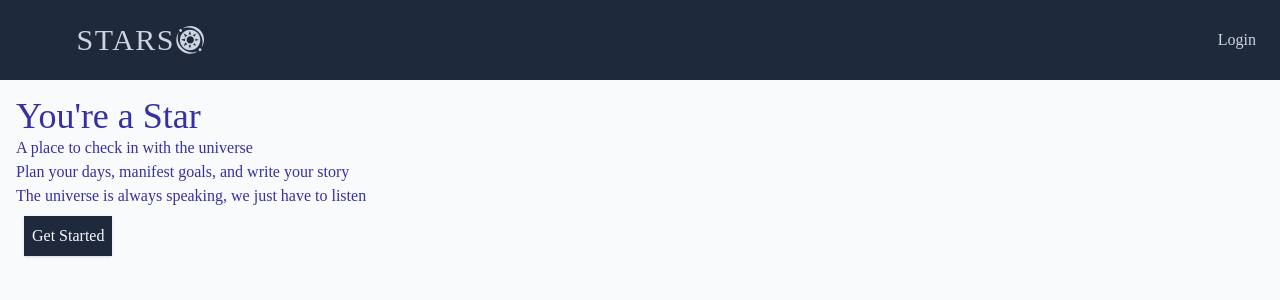
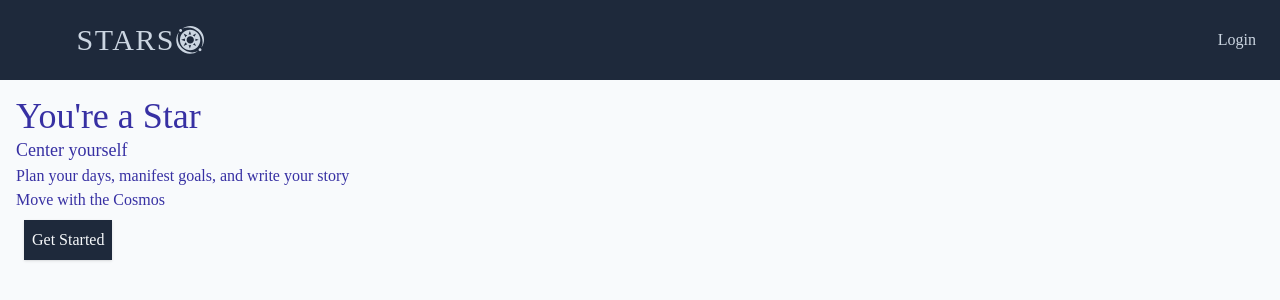
Before and after one commit to allanlalangan/stars, a React (Create React App) app in the folder client/: page / in a window 1280 px wide. Shown: the top 300 px of the page. Built offline with nearby package versions, Linux system fonts and the light colour scheme.

Commit message:
minor style, text content updates

```diff
--- a/client/src/components/Feed.jsx
+++ b/client/src/components/Feed.jsx
@@ -13,9 +13,9 @@ const Feed = () => {
           </button>
         </section>
       </article>
-      {/* <article className='mb-4 rounded-tr-lg border-2 border-primary-700 p-4'>
+      <article className='mb-4 rounded-tr-lg border-2 border-primary-700 p-4'>
         <h4>Ari</h4>
-        <p>I feel best during air sign seasons!😜</p>
+        <p>I feel best during air sign seasons!</p>
         <aside className='mb-2 flex flex-wrap'>
           <p className='mx-2 flex flex-col rounded-tr-lg border-2 border-primary-700 p-2'>
             <span>current Sun</span>
@@ -53,7 +53,7 @@ const Feed = () => {
       </article>
       <article className='mb-4 rounded-tr-lg border-2 border-primary-700 p-4'>
         <h4>Felipe</h4>
-        <p>Someone kiss me!😝</p>
+        <p>Someone kiss me!😜</p>
         <aside className='mb-2 flex flex-wrap'>
           <p className='mx-2 flex flex-col rounded-tr-lg border-2 border-primary-700 p-2'>
             <span>current Mars</span>
@@ -74,7 +74,7 @@ const Feed = () => {
             Comment
           </button>
         </section>
-      </article> */}
+      </article>
     </section>
   );
 };
--- a/client/src/components/Hero.jsx
+++ b/client/src/components/Hero.jsx
@@ -3,12 +3,11 @@ const Hero = () => {
     <section>
       <h2 className='font-display'>You're a Star</h2>
       <article>
-        <p>A place to check in with the universe</p>
+        <h3 className='text-lg'>Center yourself</h3>
         <p>Plan your days, manifest goals, and write your story</p>
+        <p>Move with the Cosmos </p>
       </article>
-      <aside>
-        <p>The universe is always speaking, we just have to listen</p>
-      </aside>
+
       <button className='m-2 bg-slate-800 p-2 font-display text-slate-50 shadow transition hover:text-secondary-100'>
         Get Started
       </button>
--- a/client/src/components/NewPost.jsx
+++ b/client/src/components/NewPost.jsx
@@ -8,8 +8,8 @@ const NewPost = () => {
     dispatch(createPost('create post'));
   };
   return (
-    <form onSubmit={handleSubmit} className='p-4 shadow'>
-      <h3 className='mb-4'>What would you like to share?</h3>
+    <form onSubmit={handleSubmit} className='p-4'>
+      <h3 className='mb-4 text-lg'>What would you like to share?</h3>
       {/* <fieldset className='mb-4 flex'>
         <label htmlFor='text' className='flex w-1/2 flex-col justify-between'>
           <input type='radio' name='type' id='text' className='peer hidden' />
--- a/client/src/pages/altar.js
+++ b/client/src/pages/altar.js
@@ -6,7 +6,7 @@ const AltarPage = () => {
       <h2>Altar</h2>
       <nav className='flex w-1/2'>
         <button className='mr-2 mt-1 flex cursor-pointer items-center bg-slate-700 p-2 text-lg tracking-wide text-slate-50'>
-          Divination & Ritual
+          Meditations
         </button>
         <Link to='charts'>
           <button className='mr-2 mt-1 flex cursor-pointer items-center bg-slate-700 p-2 text-lg tracking-wide text-slate-50'>
--- a/client/src/pages/feed.js
+++ b/client/src/pages/feed.js
@@ -4,6 +4,7 @@ import NewPost from '../components/NewPost';
 const FeedPage = () => {
   return (
     <section className='flex flex-col md:w-3/4'>
+      <h2 className='px-4 pt-4 font-display'>Star Feed</h2>
       <NewPost />
       <Feed />
     </section>
--- a/client/src/pages/home.js
+++ b/client/src/pages/home.js
@@ -2,7 +2,7 @@ import Hero from '../components/Hero';
 
 const HomePage = () => {
   return (
-    <section className='p-4 md:w-3/4'>
+    <section className='flex h-full p-4 md:w-3/4'>
       <Hero />
     </section>
   );
--- a/client/src/pages/tarot.js
+++ b/client/src/pages/tarot.js
@@ -2,13 +2,13 @@ import tarot from '../util/tarot';
 
 const TarotPage = () => {
   return (
-    <ul className='flex flex-wrap overflow-y-scroll'>
+    <article className='flex flex-wrap overflow-y-scroll'>
       {tarot?.map((card) => (
-        <li className='m-2 flex h-32 w-24 items-center justify-center border-2 p-2'>
+        <button className='m-2 flex h-32 w-24 items-center justify-center border-2 p-2'>
           <p className='text-center'>{card.name}</p>
-        </li>
+        </button>
       ))}
-    </ul>
+    </article>
   );
 };
 export default TarotPage;
```
